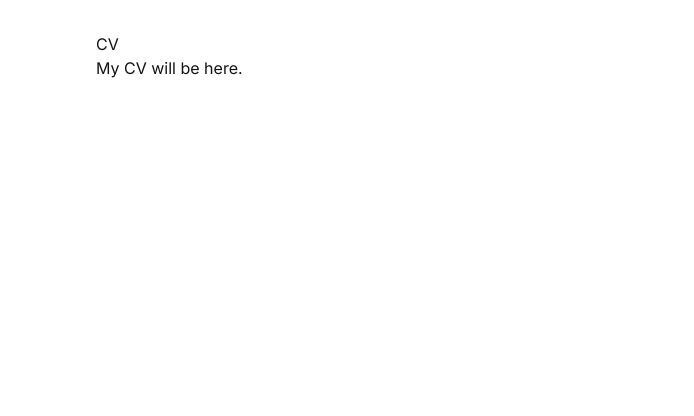
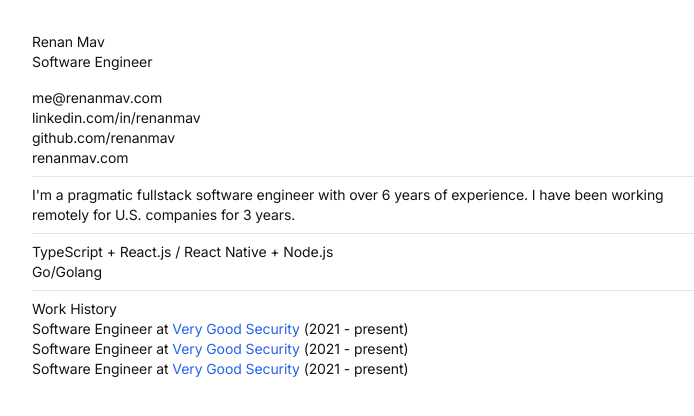
Before and after one commit to renanmav/renanmav.com, a Next.js app: page /cv in a window 1280 px wide. Shown: the top 416 px of the page, without its empty margins (272-966 px from the left). Built offline with nearby package versions, Linux system fonts and the light colour scheme.

Commit message:
split layouts and components ദ്ദി(｡•̀ ,<)~✩‧₊

```diff
--- /dev/null
+++ b/app/(private)/cv/head.tsx
@@ -0,0 +1,20 @@
+/**
+ * Head component for the CV page.
+ *
+ * Includes my name, job title, photo and contact information
+ */
+export default function Head() {
+  return (
+    <section>
+      <h1>Renan Mav</h1>
+      <p>Software Engineer</p>
+
+      <div id="contact" className="mt-4 flex flex-col">
+        <a href="mailto:me@renanmav.com">me@renanmav.com</a>
+        <a href="https://linkedin.com/in/renanmav">linkedin.com/in/renanmav</a>
+        <a href="https://github.com/renanmav">github.com/renanmav</a>
+        <a href="https://renanmav.com">renanmav.com</a>
+      </div>
+    </section>
+  );
+}
--- a/app/(private)/cv/page.tsx
+++ b/app/(private)/cv/page.tsx
@@ -1,8 +1,26 @@
+import Head from "./head";
+import PersonalSummary from "./personal-summary";
+import Skills from "./skills";
+import WorkHistory from "./work-history";
+
+const sections = [Head, PersonalSummary, Skills, WorkHistory];
+
+const Divider = () => (
+  <div className="my-2 w-full border-b border-neutral-200 dark:border-neutral-800" />
+);
+
 export default function CvPage() {
   return (
     <section>
-      <h1>CV</h1>
-      <p>My CV will be here.</p>
+      {sections.map((Section, index) => {
+        const isLastItem = index === sections.length - 1;
+        return (
+          <div key={index}>
+            <Section />
+            {!isLastItem && <Divider />}
+          </div>
+        );
+      })}
     </section>
   );
 }
--- /dev/null
+++ b/app/(private)/cv/personal-summary.tsx
@@ -0,0 +1,10 @@
+export default function PersonalSummary() {
+  return (
+    <section>
+      <p>
+        I'm a pragmatic fullstack software engineer with over 6 years of
+        experience. I have been working remotely for U.S. companies for 3 years.
+      </p>
+    </section>
+  );
+}
--- /dev/null
+++ b/app/(private)/cv/skills.tsx
@@ -0,0 +1,8 @@
+export default function Skills() {
+  return (
+    <section>
+      <p>TypeScript + React.js / React Native + Node.js</p>
+      <p>Go/Golang</p>
+    </section>
+  );
+}
--- /dev/null
+++ b/app/(private)/cv/work-history.tsx
@@ -0,0 +1,51 @@
+export default function WorkHistory() {
+  return (
+    <section>
+      <h2>Work History</h2>
+      <ul>
+        <li>
+          <p>
+            <span>Software Engineer</span> at{" "}
+            <a
+              className="text-blue-600"
+              href="https://www.verygoodsecurity.com/"
+              target="_blank"
+              rel="noopener noreferrer"
+            >
+              Very Good Security
+            </a>{" "}
+            (2021 - present)
+          </p>
+        </li>
+        <li>
+          <p>
+            <span>Software Engineer</span> at{" "}
+            <a
+              className="text-blue-600"
+              href="https://www.verygoodsecurity.com/"
+              target="_blank"
+              rel="noopener noreferrer"
+            >
+              Very Good Security
+            </a>{" "}
+            (2021 - present)
+          </p>
+        </li>
+        <li>
+          <p>
+            <span>Software Engineer</span> at{" "}
+            <a
+              className="text-blue-600"
+              href="https://www.verygoodsecurity.com/"
+              target="_blank"
+              rel="noopener noreferrer"
+            >
+              Very Good Security
+            </a>{" "}
+            (2021 - present)
+          </p>
+        </li>
+      </ul>
+    </section>
+  );
+}
--- /dev/null
+++ b/app/(private)/layout.tsx
@@ -0,0 +1,7 @@
+export default function PrivateLayout({
+  children,
+}: Readonly<{
+  children: React.ReactNode;
+}>) {
+  return <main className="mx-auto mt-8 max-w-2xl text-base">{children}</main>;
+}
--- a/app/(public)/layout.tsx
+++ b/app/(public)/layout.tsx
@@ -7,10 +7,10 @@ export default function PublicLayout({
   children: React.ReactNode;
 }>) {
   return (
-    <>
+    <main className="mx-auto mt-8 flex min-w-0 max-w-xl flex-auto flex-col px-4 md:px-0">
       <Navbar />
       {children}
       <Footer />
-    </>
+    </main>
   );
 }
--- a/app/layout.tsx
+++ b/app/layout.tsx
@@ -62,14 +62,11 @@ export default function RootLayout({
         inter.className,
       )}
     >
-      <body className="mx-auto mt-8 max-w-xl px-4 antialiased">
-        {/* TODO: change this to habbo icon rounded */}
+      <body className="antialiased">
         <link rel="shortcut icon" href="/favicon.png" />
-        <main className="mt-6 flex min-w-0 flex-auto flex-col px-2 md:px-0">
-          {children}
-          <Analytics />
-          <SpeedInsights />
-        </main>
+        {children}
+        <Analytics />
+        <SpeedInsights />
       </body>
     </html>
   );
```
